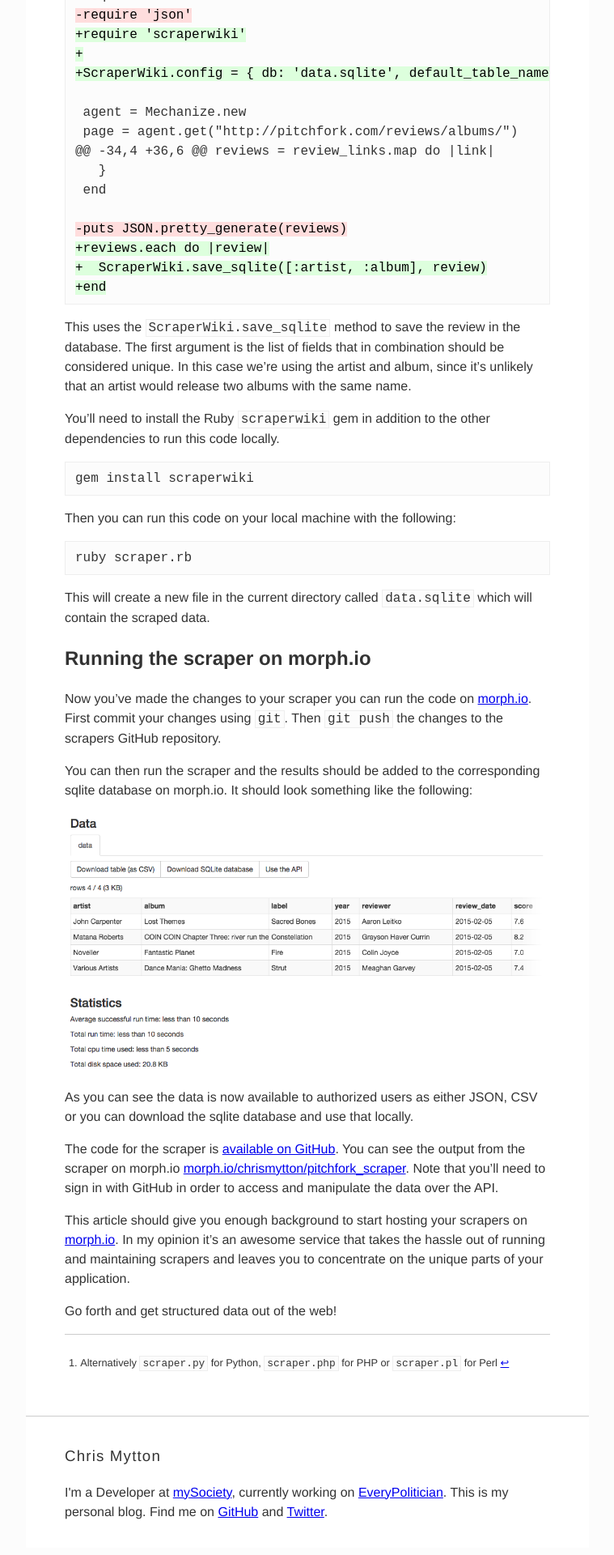
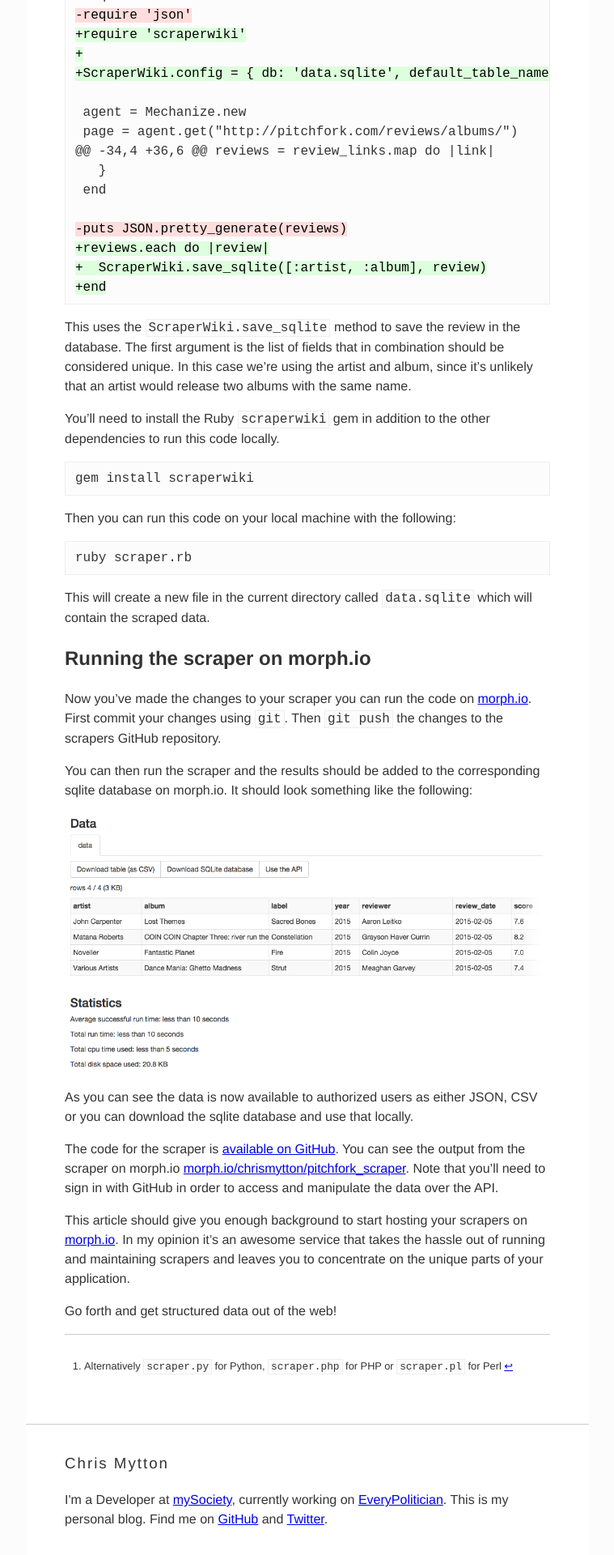
Before and after one commit to chrismytton/chrismytton.github.io, a Jekyll site: the page built from _posts/2015-02-06-web-scraping-with-morph-io.md, in a window 1280 px wide. Shown: the part 1418-3338 px from the top of the page at 81% size, without its empty margins (260-1019 px from the left). Built offline with Jekyll 4.4.1, drawn with Linux system fonts in a browser that asks for light colours.

Commit message:
Switch to rem units mostly

```diff
--- a/_sass/_structure.scss
+++ b/_sass/_structure.scss
@@ -13,7 +13,7 @@
 }
 
 pre {
-  padding: 8px 12px;
+  padding: 0.5rem 0.75rem;
   & > code {
     padding-right: 0;
     padding-left: 0;
@@ -21,26 +21,23 @@
 }
 
 code {
-  padding: 1px 3px;
+  padding: 0.0625rem 0.1875rem;
 }
 
 .container {
-  max-width: 37.5em;
+  line-height: 1.5;
   margin: 0 auto;
-  padding: 1em 3em;
-  line-height: 1.5;
+  max-width: 37.5rem;
+  padding: 1rem 3rem;
+  @include narrow-screens {
+    padding: 1rem 2rem;
+  }
 }
 
 .footnotes {
-  margin: 1em 0;
-  padding: 1em 0;
+  margin: 1rem 0;
+  padding: 1rem 0;
   & > ol {
-    padding-left: 1.5em;
+    padding-left: 1.5rem;
   }
 }
-
-@media only screen and (min-device-width : 320px) and (max-device-width : 480px) {
-  .container {
-    padding: 1em 2em;
-  }
-}
--- a/_sass/_theme.scss
+++ b/_sass/_theme.scss
@@ -4,13 +4,6 @@
 $white: #fff;
 $font-stack: "Helvetica Neue", Helvetica, Arial, sans-serif;
 $light-grey-border: 1px solid $light-grey;
-
-@mixin circle {
-  border-radius: 100px;
-  -webkit-border-radius: 100px;
-  -moz-border-radius: 100px;
-  -ms-border-radius: 100px;
-}
 
 body {
   background-color: $grey;
@@ -32,31 +25,28 @@
 
 .footnotes {
   border-top: $light-grey-border;
-  font-size: 0.8em;
+  font-size: 0.8rem;
 }
 
 .avatar {
-  @include circle;
-  margin-right: 0.5em;
+  border-radius: 50%;
+  margin-right: 1rem;
+  @include narrow-screens {
+    display: none;
+  }
 }
 
 .logo {
   color: $dark-grey;
   font-weight: 300;
-  letter-spacing: 0.0625em;
+  letter-spacing: 0.125rem;
   text-decoration: none;
 }
 
 pre, code {
-  border: 1px solid #eee;
+  border: 0.0625rem solid #eee;
 }
 
 pre > code {
   border: 0;
 }
-
-@media only screen and (min-device-width : 320px) and (max-device-width : 480px) {
-  .avatar {
-    display: none;
-  }
-}
--- a/css/main.scss
+++ b/css/main.scss
@@ -4,6 +4,10 @@
 ---
 @charset "utf-8";
 
+@mixin narrow-screens {
+  @media only screen and (max-width: 480px) { @content; }
+}
+
 // Import partials from `sass_dir` (defaults to `_sass`)
 @import "normalize";
 @import "syntax-highlighting";
```
